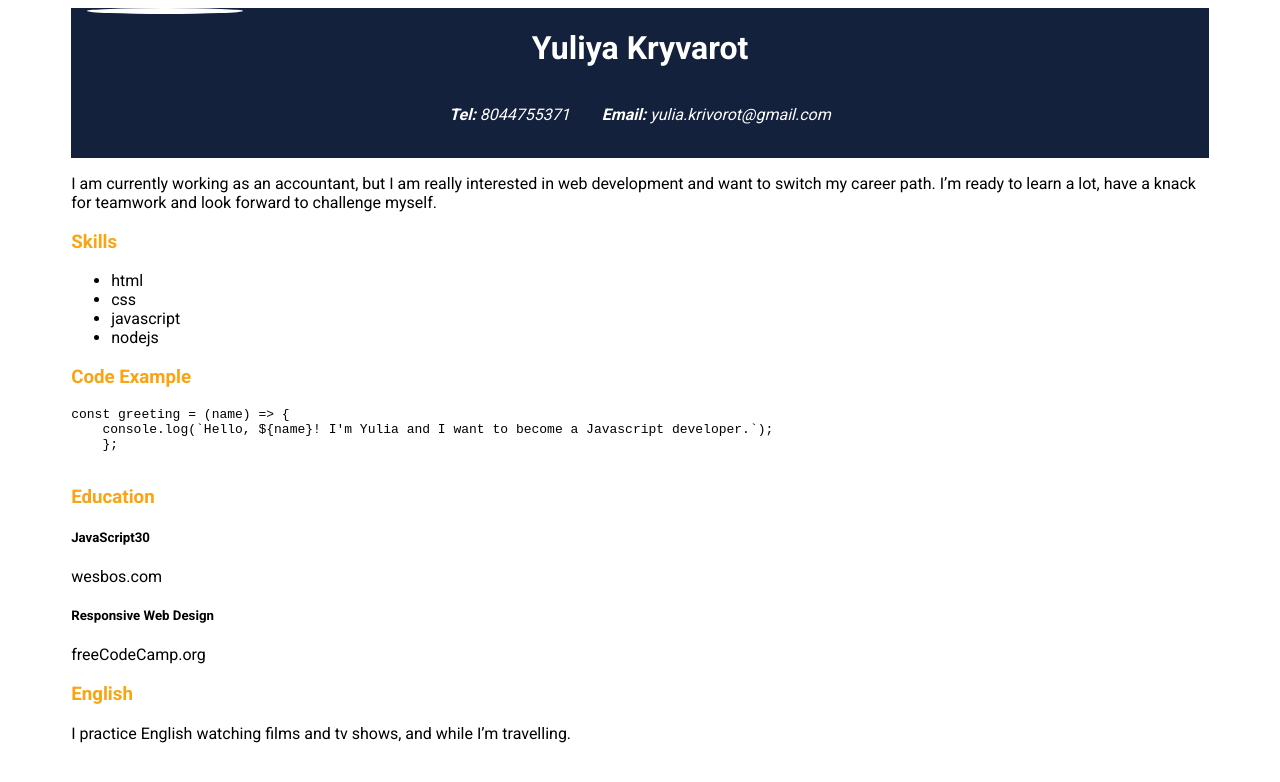
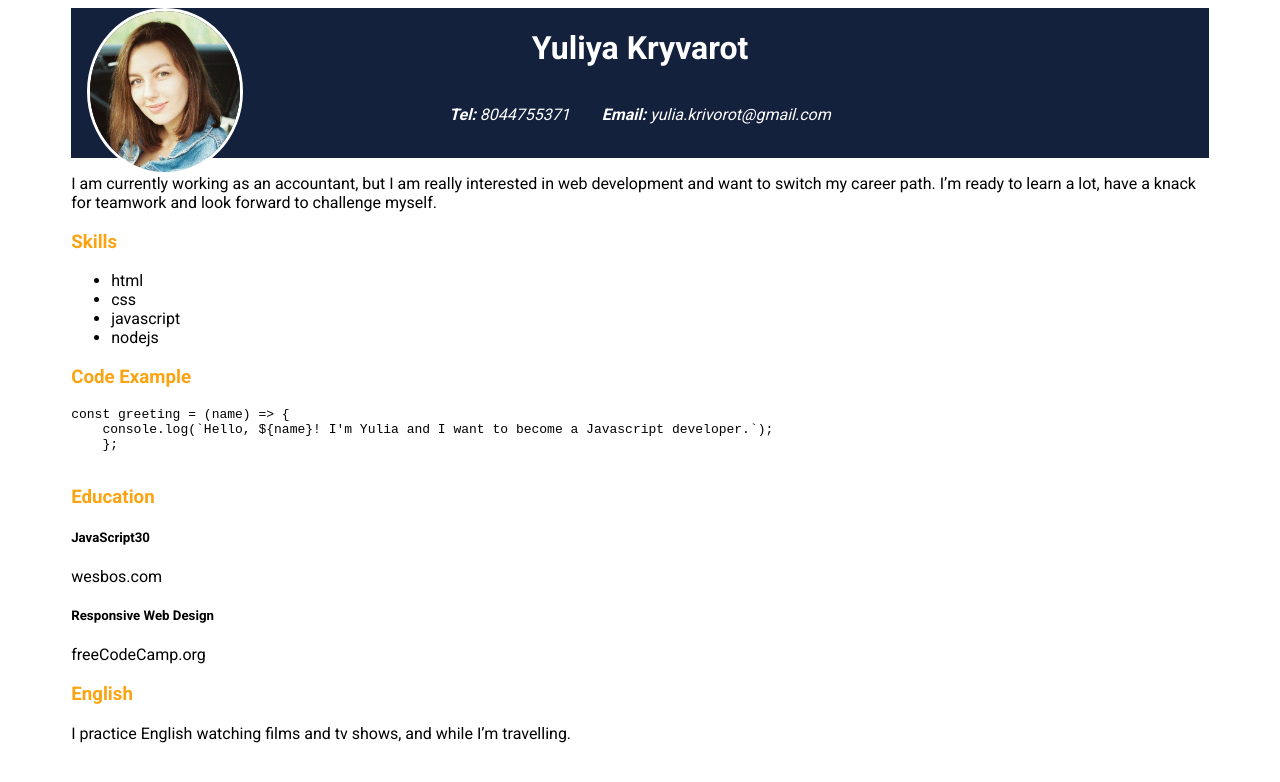
Before and after one commit to yulia-kri/rsschool-cv, a plain HTML site: page index.html in a window 1280 px wide. Drawn offline with Linux system fonts and the light colour scheme; the site is published under a folder, as on GitHub Pages, so addresses that start at the root find nothing.

Commit message:
fix: change link to image

```diff
--- a/index.html
+++ b/index.html
@@ -10,7 +10,7 @@
 <body>
     <div class="wrapper">
     <header>
-    <img src="/photo.jpg" alt="" width="150px">
+    <img src="photo.jpg" alt="" width="150px">
     <h1>Yuliya Kryvarot</h1>
     <div class="contacts">
         <p><em><strong>Tel:</strong> 8044755371</em></p>
```
